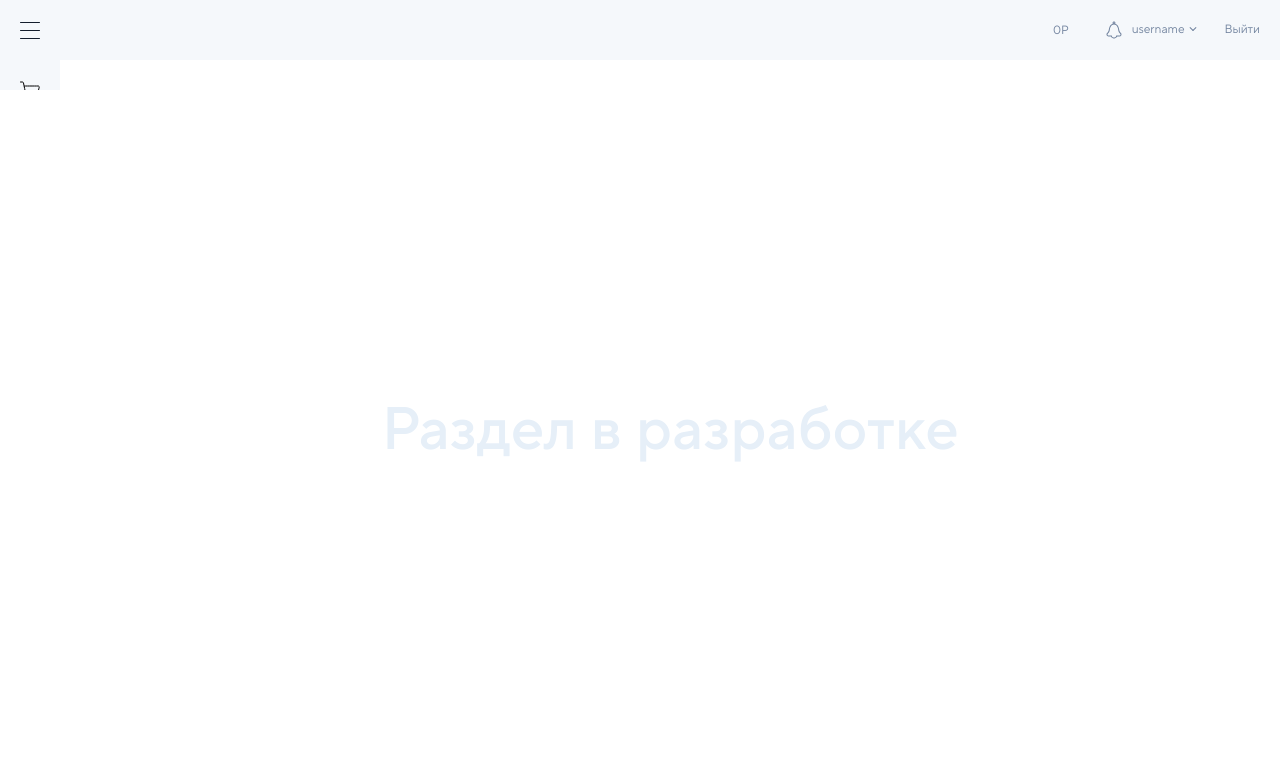
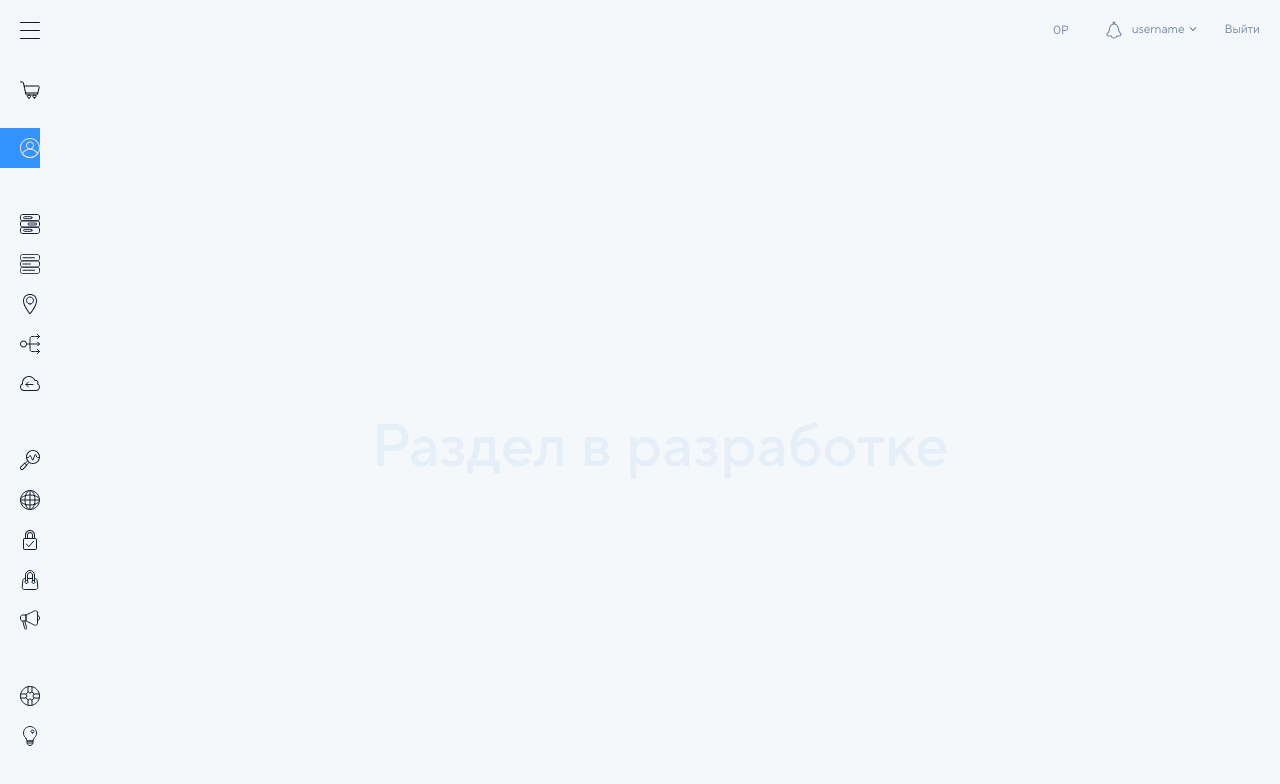
Before and after one commit to Holms2009/space-web, a React (Vite) app: page / in a window 1280 px wide. Both pictures are taken after a click on the element 30 px from the left and 148 px from the top of the page. Shown: the top 784 px of the page. Built offline with nearby package versions, Linux system fonts and the light colour scheme; no server answers.

Commit message:
Few fixes

```diff
--- a/src/app/App.module.css
+++ b/src/app/App.module.css
@@ -3,5 +3,13 @@
   height: 100%;
 
   display: flex;
-  overflow: hidden;
 }
+
+@media screen and (min-width: 1022px) {
+  .wrapper {
+    padding-right: 20px;
+
+    position: relative;
+    z-index: 1;
+  }
+}
--- a/src/components/OrderVPS/OrderVPS.module.css
+++ b/src/components/OrderVPS/OrderVPS.module.css
@@ -3,7 +3,7 @@
   width: 100%;
   height: 100%;
 
-  overflow-y: auto;
+  background-color: var(--white);
 }
 
 .header {
@@ -49,3 +49,9 @@
     justify-content: flex-start;
   }
 }
+
+@media screen and (min-width: 1022px) {
+  .wrapper {
+    box-shadow: 0 0 10px 0 #B7C3D280;
+  }
+}
--- a/src/components/Placeholder/Placeholder.module.css
+++ b/src/components/Placeholder/Placeholder.module.css
@@ -7,7 +7,20 @@
 }
 
 .title {
-  font-size: 60px;
+  font-size: 40px;
   font-weight: 500;
   color: var(--grey-1);
+  text-align: center;
 }
+
+@media screen and (min-width: 768px) {
+  .title {
+    font-size: 50px;
+  }
+}
+
+@media screen and (min-width: 1280px) {
+  .title {
+    font-size: 60px;
+  }
+}
--- a/src/components/SideBar/SideBar.module.css
+++ b/src/components/SideBar/SideBar.module.css
@@ -134,7 +134,6 @@
 @media screen and (min-width: 540px) {
   .wrapper {
     padding: 10px 0 20px 0;
-    height: 100%;
     width: 260px;
     max-width: 0px;
 
@@ -185,5 +184,7 @@
 @media screen and (min-width: 1022px) {
   .wrapper {
     max-width: 60px;
+    position: relative;
+    z-index: 1;
   }
 }
--- a/src/index.css
+++ b/src/index.css
@@ -53,7 +53,11 @@
 }
 
 html, body {
-  height: 100vh;
+  min-height: 100vh;
+}
+
+body {
+  background-color: var(--white-2);
 }
 
 #root {
```
